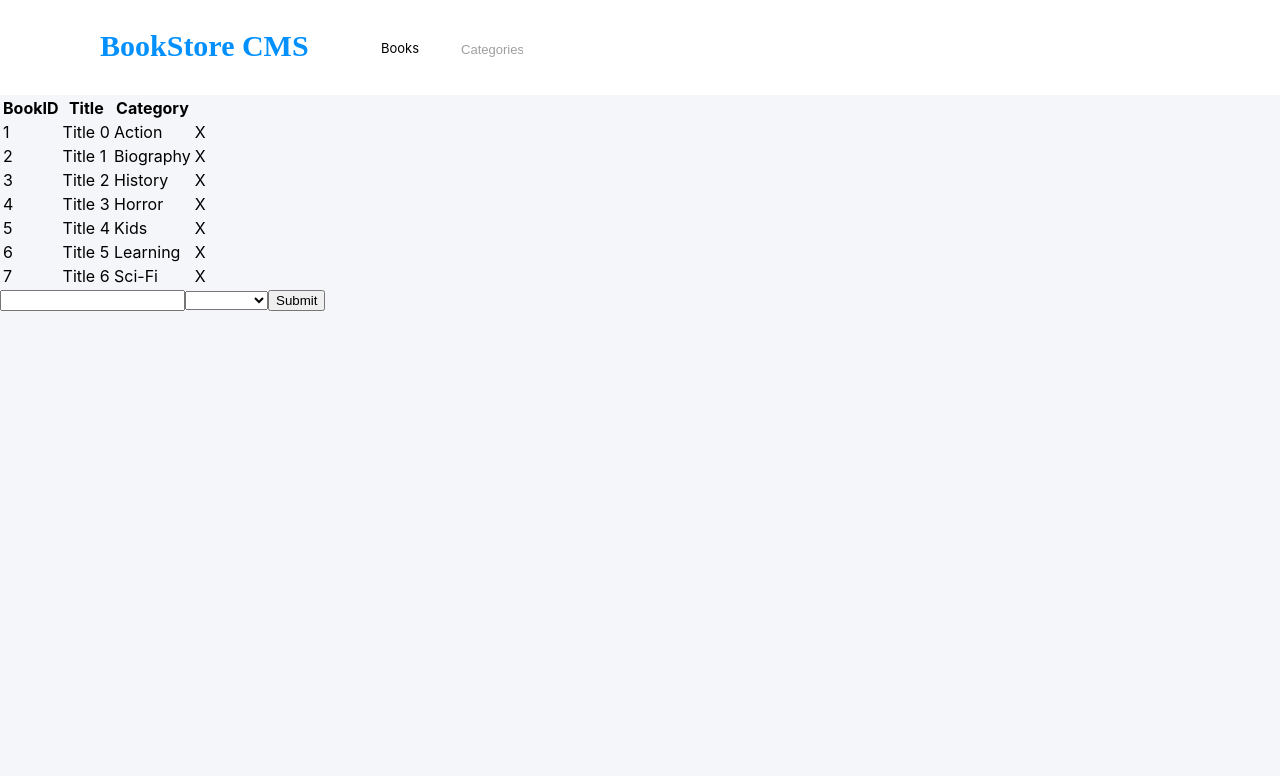
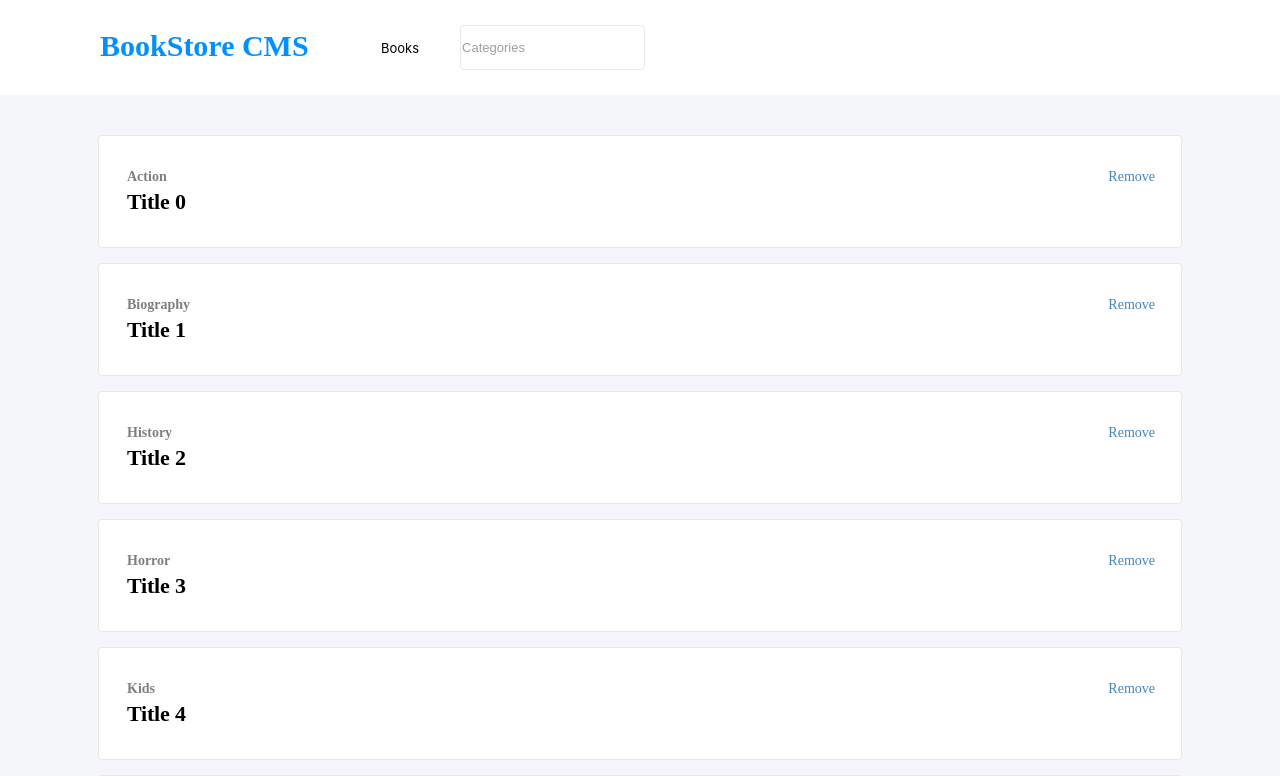
Before and after one commit to alissonperes/mv_bookstore, a React (Create React App) app: page / in a window 1280 px wide. Shown: the top 776 px of the page. Built offline with nearby package versions, Linux system fonts and the light colour scheme.

Commit message:
Book list and form styling

```diff
--- a/src/components/App.css
+++ b/src/components/App.css
@@ -0,0 +1,8 @@
+.create-book-form {
+  width: 85vw;
+  margin: 0 auto;
+}
+
+.page-dividor {
+  width: 85vw;
+}
--- a/src/components/App.js
+++ b/src/components/App.js
@@ -6,6 +6,7 @@ import './App.css';
 const App = () => (
   <div className="App">
     <BooksList />
+    <hr className="page-dividor" />
     <BooksForm />
   </div>
 );
--- a/src/components/Book.css
+++ b/src/components/Book.css
@@ -0,0 +1,63 @@
+.book-title {
+  grid-area: title;
+  width: 197px;
+  height: 29px;
+  font-family: RobotoSlab;
+  font-size: 22px;
+  font-weight: bold;
+  font-stretch: normal;
+  font-style: normal;
+  line-height: normal;
+  letter-spacing: -0.2px;
+  color: var(--black-three);
+}
+
+.book-category {
+  grid-area: cat;
+  width: 49px;
+  height: 18px;
+  opacity: 0.5;
+  font-family: Montserrat;
+  font-size: 14px;
+  font-weight: bold;
+  font-stretch: normal;
+  font-style: normal;
+  line-height: normal;
+  letter-spacing: normal;
+  color: var(--black-three);
+}
+
+.book-remove {
+  grid-area: remove;
+  width: 54px;
+  height: 19px;
+  font-family: RobotoSlab;
+  font-size: 14px;
+  font-weight: 300;
+  font-stretch: normal;
+  font-style: normal;
+  line-height: normal;
+  letter-spacing: normal;
+  color: #4386bf;
+  width: 100%;
+  text-align: right;
+}
+
+.book-remove span {
+  cursor: pointer;
+}
+
+.book-item {
+  display: grid;
+  padding-top: 32px;
+  padding-bottom: 28px;
+  padding-left: 27px;
+  padding-right: 27px;
+  border-radius: 4px;
+  border: solid 1px #e8e8e8;
+  background: #fff;
+  margin-bottom: 15px;
+  grid-template-areas:
+    'cat cat remove'
+    'title title remove';
+}
--- a/src/components/Book.js
+++ b/src/components/Book.js
@@ -7,11 +7,12 @@ const Book = props => {
   const { id, title, category } = book;
 
   return (
-    <tr>
-      <td>{id}</td>
-      <td>{title}</td>
-      <td>{category}</td>
-      <td onClick={() => props.onClick(id)}>X</td>
+    <tr className="book-item">
+      <td className="book-title">{title}</td>
+      <td className="book-category">{category}</td>
+      <td className="book-remove" onClick={() => props.onClick(id)}>
+        <span>Remove</span>
+      </td>
     </tr>
   );
 };
--- a/src/containers/BooksForm.css
+++ b/src/containers/BooksForm.css
@@ -0,0 +1,48 @@
+.book-form {
+  width: 85vw;
+  margin: 0 auto;
+  padding-bottom: 265px;
+  display: flex;
+  flex-direction: column;
+}
+
+.book-form span {
+  text-transform: uppercase;
+  margin-bottom: 19px;
+}
+
+#add-book-form {
+  display: flex;
+  justify-content: space-between;
+}
+
+#category {
+  min-width: 185px;
+  max-width: 285px;
+  height: 45px;
+  border-radius: 4px;
+  border: solid 1px #e8e8e8;
+  background-color: #ffffff;
+}
+
+.form-item {
+  flex-grow: 1;
+}
+
+button.form-item {
+  max-width: 184px;
+  height: 45px;
+  border-radius: 3px;
+  background-color: #0290ff;
+  font-weight: bold;
+  font-stretch: normal;
+  font-style: normal;
+  line-height: normal;
+  letter-spacing: 0.5px;
+  text-align: center;
+  color: #ffffff;
+}
+
+#category option:first-child {
+  color: #3c3c3c;
+}
--- a/src/containers/BooksForm.js
+++ b/src/containers/BooksForm.js
@@ -39,28 +39,42 @@ class BooksForm extends React.Component {
   }
 
   render() {
-    const categories = [
-      '',
-      'Action',
-      'Biography',
-      'History',
-      'Horror',
-      'Kids',
-      'Learning',
-      'Sci-Fi',
-    ];
+    const categories = ['Action', 'Biography', 'History', 'Horror', 'Kids', 'Learning', 'Sci-Fi'];
     return (
+      <div className="book-form">
+        {' '}
+        <span>Add new book</span>
         <form onSubmit={this.handleSubmit} id="add-book-form">
-        <input type="text" name="title" onChange={this.handleChange} required />
-        <select id="category" name="category" onChange={this.handleChange} required>
+          <input
+            type="text"
+            className="form-item"
+            name="title"
+            placeholder="Book title"
+            onChange={this.handleChange}
+            required
+          />
+          <select
+            id="category"
+            className="form-item"
+            name="category"
+            placeholder="Category"
+            onChange={this.handleChange}
+            required
+          >
+            <option value="" disabled selected>
+              Category
+            </option>
             {categories.map(cat => (
               <option key={cat} value={cat}>
                 {cat}
               </option>
             ))}
           </select>
-        <button type="submit">Submit</button>
+          <button type="submit" className="form-item">
+            Add book
+          </button>
         </form>
+      </div>
     );
   }
 }
--- a/src/containers/BooksList.css
+++ b/src/containers/BooksList.css
@@ -0,0 +1,9 @@
+#books-table {
+  width: 85vw;
+  margin: 0 auto;
+  margin-top: 38px;
+}
+
+#books-table thead {
+  display: none;
+}
--- a/src/containers/BooksList.js
+++ b/src/containers/BooksList.js
@@ -25,7 +25,7 @@ const BooksList = props => {
   return (
     <div className="BooksList">
       <CategoryFilter handleChange={handleFilterChange} />
-      <table className="books-table">
+      <table id="books-table">
         <thead>
           <tr>
             <th>BookID</th>
```
Lines whose indentation alone changed are shown as unchanged.
